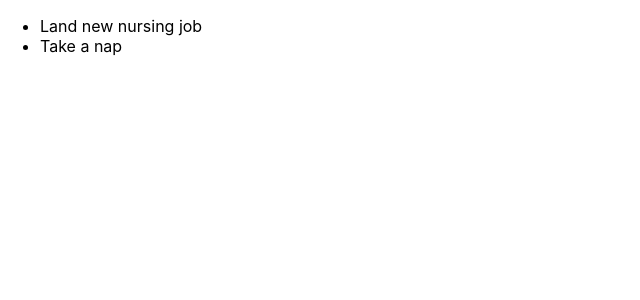
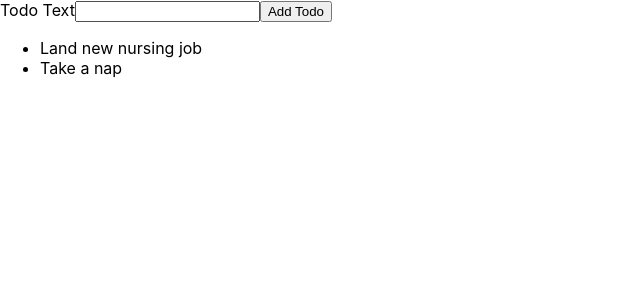
Before and after one commit to CelesteRCodes/typescript-intro, a React (Create React App) app in the folder typescript-practice/: page / in a window 1280 px wide. Shown: the top 300 px of the page, without its empty margins (0-640 px from the left). Built offline with nearby package versions, Linux system fonts and the light colour scheme.

Commit message:
useRef and function props

```diff
--- a/typescript-practice/src/App.tsx
+++ b/typescript-practice/src/App.tsx
@@ -1,7 +1,8 @@
-import React from 'react';
+import React, { useState } from 'react';
 
 import Todos from './components/Todos';
 import Todo from './models/todo';
+import NewTodo from './components/NewTodo';
 
 function App() {
   const todos = [
@@ -12,6 +13,7 @@
 
   return (
     <div>
+      <NewTodo />
       <Todos items={todos}/>
     </div>
   );
--- /dev/null
+++ b/typescript-practice/src/components/NewTodo.tsx
@@ -0,0 +1,31 @@
+import React, { useRef } from "react"
+
+const NewTodo: React.FC<{onAddToDo: (text: string) => void}> = (props) => {
+  const todoTextInputRef = useRef<HTMLInputElement>(null);
+
+  const submitHandler = (event: React.FormEvent) => {
+    event.preventDefault();
+
+    const enteredText = todoTextInputRef.current!.value
+    // !.value = confident this can't be null
+    // ?.value = if value present, store value | null will be stored
+      // so type will be 'string' | null
+
+    if (enteredText.trim().length === 0) {
+      // throw an error
+      return;
+    }
+
+    props.onAddToDo(enteredText);
+  };
+
+  return (
+    <form onSubmit={submitHandler}>
+      <label htmlFor="text">Todo Text</label>
+      <input type="text" id="text" ref={todoTextInputRef}/>
+      <button>Add Todo</button>
+    </form>
+  );
+};
+
+export default NewTodo;
```
